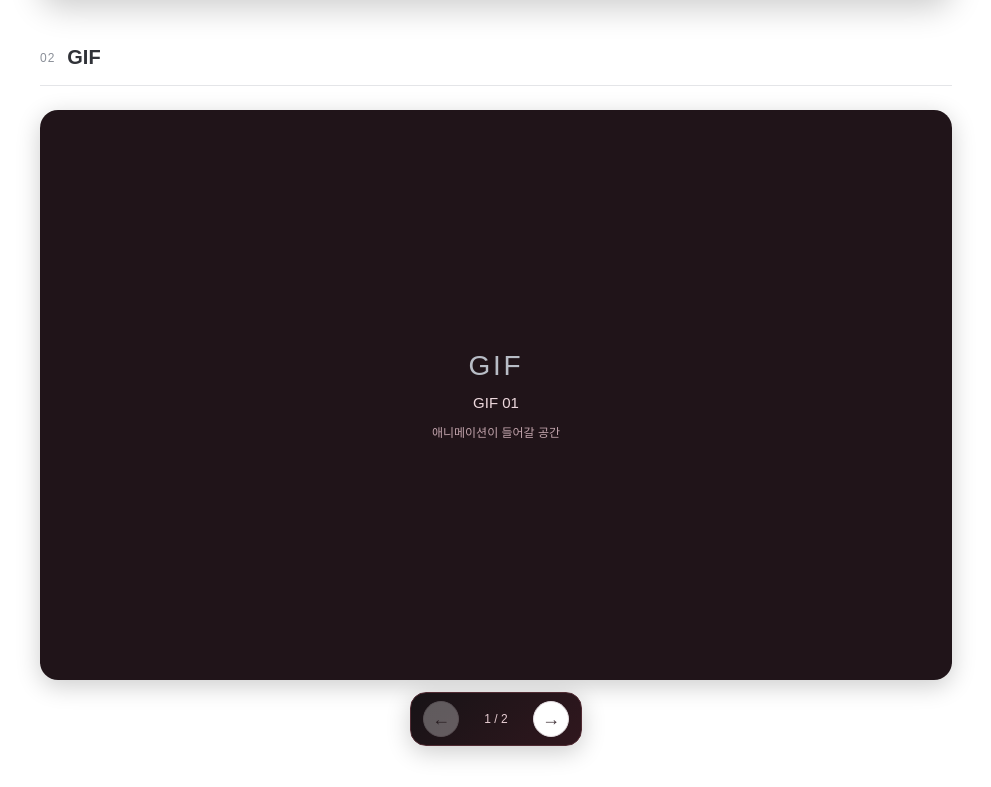
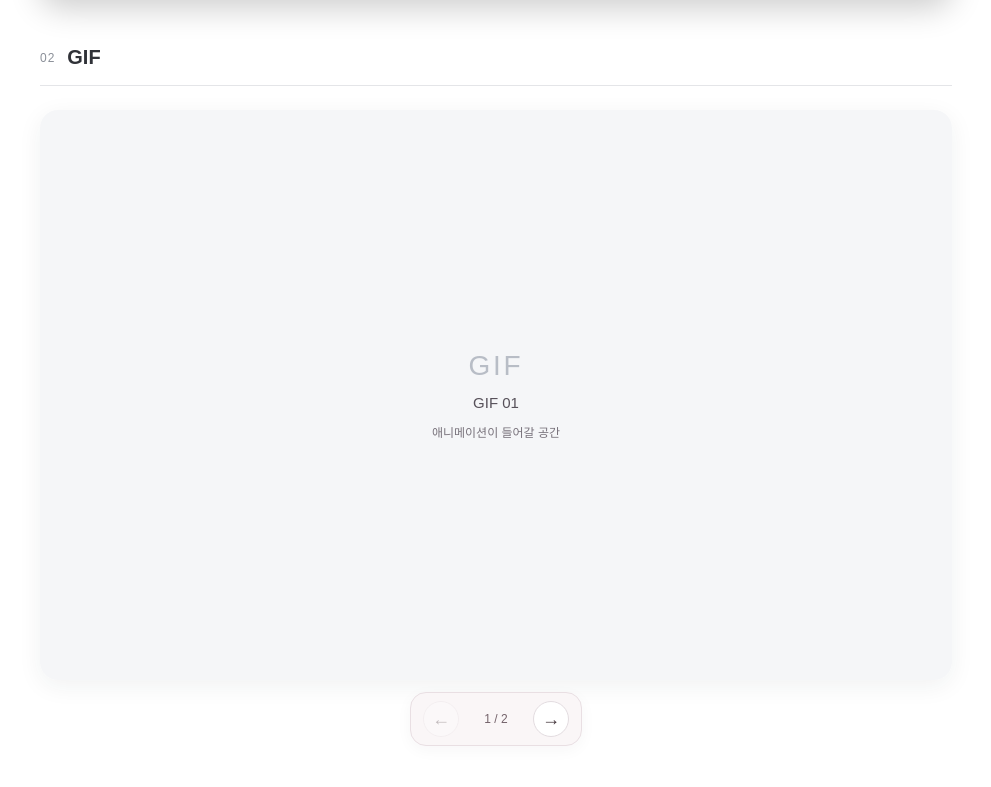
Before and after one commit to rwjgeenyang/artmug_vue, a Vue app: page / in a window 1280 px wide. Shown: the part 353-1140 px from the top of the page, without its empty margins (144-1135 px from the left). Built offline with nearby package versions, Linux system fonts and the light colour scheme; no server answers.

Commit message:
Use white background and light controls, retaining dark red profile

```diff
--- a/src/components/MediaCarousel.vue
+++ b/src/components/MediaCarousel.vue
@@ -74,21 +74,21 @@ function keyboard(event) {
 <style scoped>
 .carousel { display: flex; flex-direction: column; align-items: stretch; gap: 12px; }
 .carousel:focus-visible { outline: 2px solid #707b8f; outline-offset: 4px; }
-.carousel-controls { align-self: center; display: flex; align-items: center; gap: 16px; padding: 8px 12px; border: 1px solid #512b33; border-radius: 16px; background: linear-gradient(135deg, #171316, #30171e); box-shadow: 0 6px 24px #0003; }
-.counter-text { font-size: 12px; min-width: 42px; text-align: center; color: #e5cbd1; font-variant-numeric: tabular-nums; }
+.carousel-controls { align-self: center; display: flex; align-items: center; gap: 16px; padding: 8px 12px; border: 1px solid #e9dfe3; border-radius: 16px; background: #faf6f7; box-shadow: 0 4px 16px #39202b0a; }
+.counter-text { font-size: 12px; min-width: 42px; text-align: center; color: #74636b; font-variant-numeric: tabular-nums; }
 .carousel-controls button { width: 36px; height: 36px; border-radius: 50%; margin: 0; padding: 0; font-size: 18px; }
 button:disabled { opacity: .3; cursor: default; }
-.carousel-surface { border-radius: 18px; box-shadow: 0 6px 24px #0003; overflow: hidden; touch-action: pan-y pinch-zoom; cursor: grab; user-select: none; }
+.carousel-surface { border-radius: 18px; box-shadow: 0 6px 24px #252b3510; overflow: hidden; touch-action: pan-y pinch-zoom; cursor: grab; user-select: none; }
 .carousel-surface.dragging { cursor: grabbing; }
 .carousel-content { transition: transform .25s ease; }
 .dragging .carousel-content { transition: none; }
-.carousel-media { aspect-ratio: 16 / 9; position: relative; display: grid; place-items: center; background: #201419; overflow: hidden; }
+.carousel-media { aspect-ratio: 16 / 9; position: relative; display: grid; place-items: center; background: #f5f6f8; overflow: hidden; }
 .gif-media { aspect-ratio: 16 / 10; }
 .gif-media.gif-filled { aspect-ratio: auto; display: block; }
 .carousel-media img { display: block; width: 100%; height: auto; border-radius: 18px; pointer-events: none; }
 .carousel-media iframe { display: block; border: 0; width: 100%; height: 100%; position: absolute; inset: 0; }
-.empty-copy { display: flex; align-items: center; flex-direction: column; gap: 12px; padding: 24px; text-align: center; font-size: 12px; color: #c2a4ac; }
-.empty-copy strong { color: #edd8dd; font-size: 15px; font-weight: 500; }
+.empty-copy { display: flex; align-items: center; flex-direction: column; gap: 12px; padding: 24px; text-align: center; font-size: 12px; color: #77717a; }
+.empty-copy strong { color: #57515a; font-size: 15px; font-weight: 500; }
 .empty-symbol { font-size: 28px; letter-spacing: .1em; color: #b8bdc6; }
 @media (prefers-reduced-motion: reduce) { .carousel-content { transition: none; } }
 </style>
```
